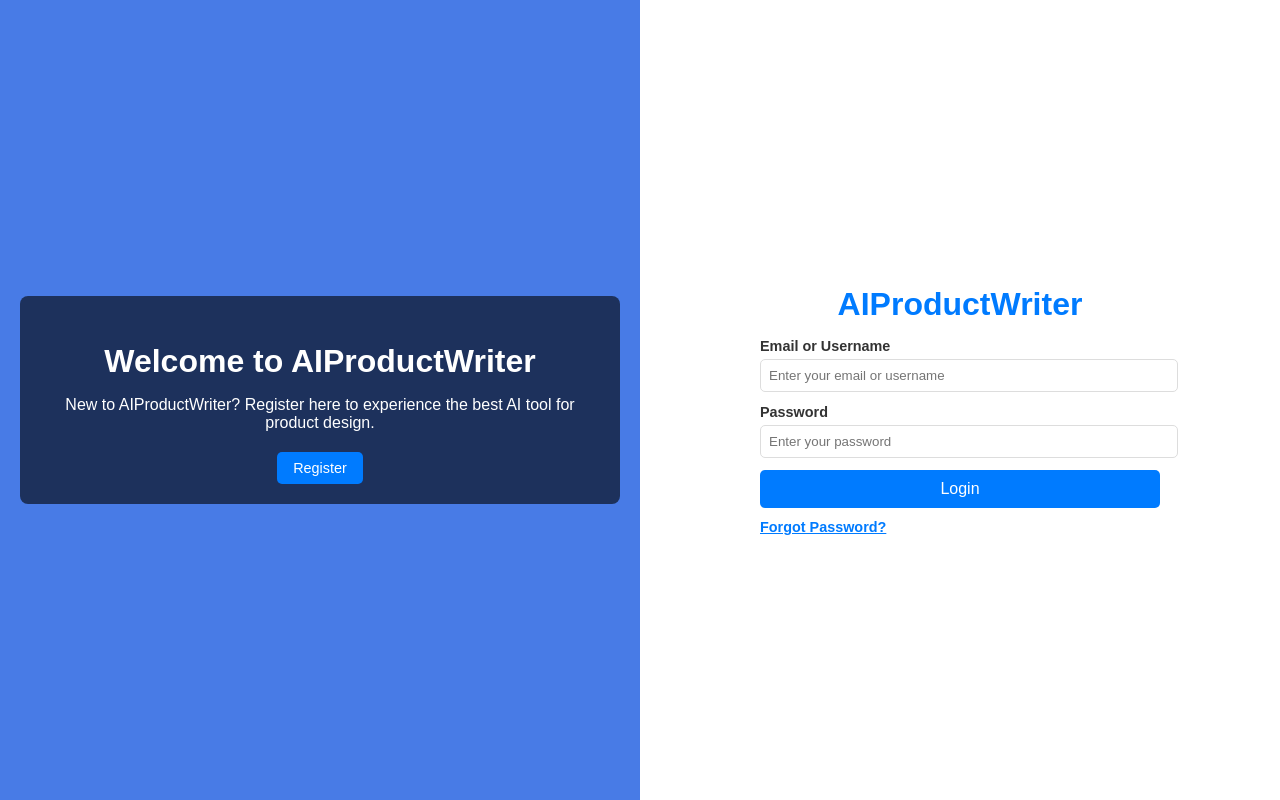
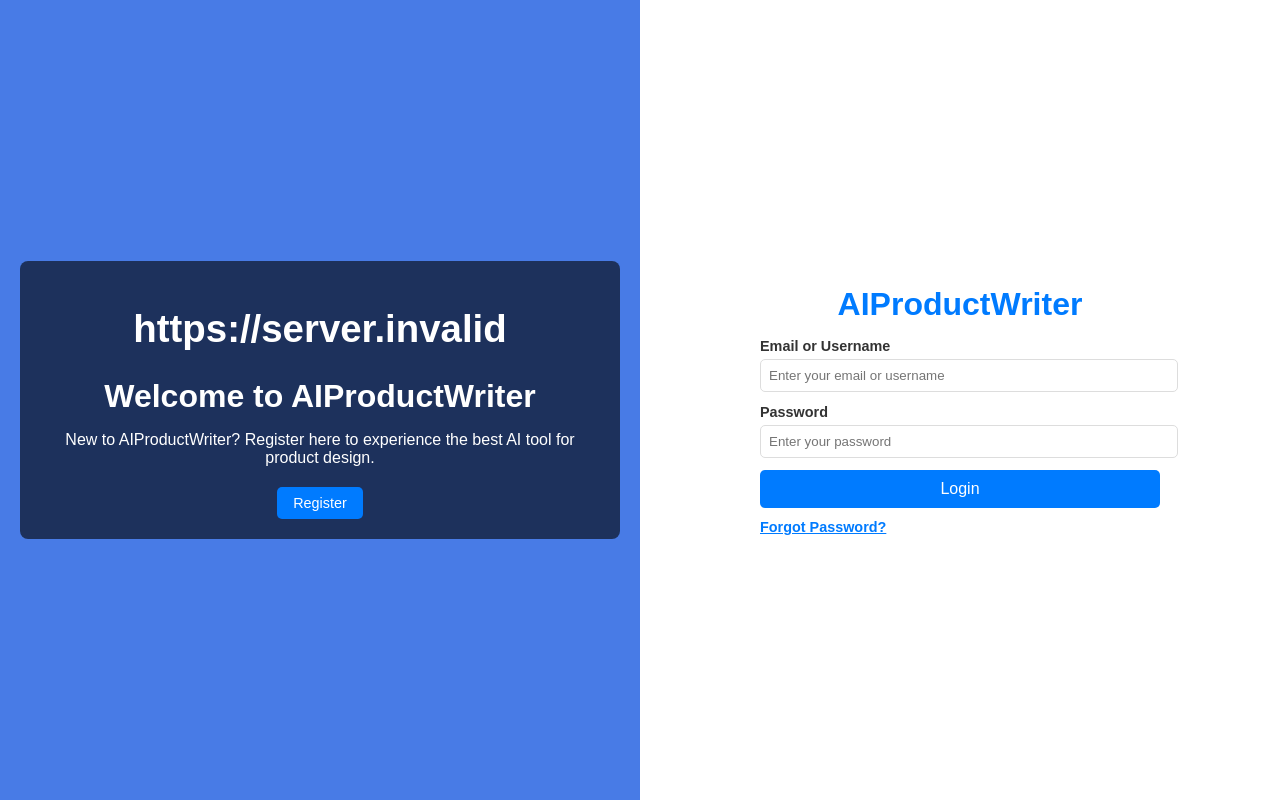
Before and after one commit to Nishantbabber/ecommerce-product-description-ai, a React (Create React App) app in the folder client/: page / in a window 1280 px wide. Built offline with nearby package versions, Linux system fonts and the light colour scheme; no server answers.

Commit message:
updated REACT_APP_BACKEND_API_URL

```diff
--- a/client/src/components/login.js
+++ b/client/src/components/login.js
@@ -58,6 +58,7 @@ function Login() {
     <div className="login-container">
       <div className="left-section">
         <div className="welcome-message">
+          <h1>{process.env.REACT_APP_BACKEND_API_URL}</h1>
           <h2>Welcome to AIProductWriter</h2>
           <p>New to AIProductWriter? Register here to experience the best AI tool for product design.</p>
           <a href="/register" className="register-button">Register</a>
```
